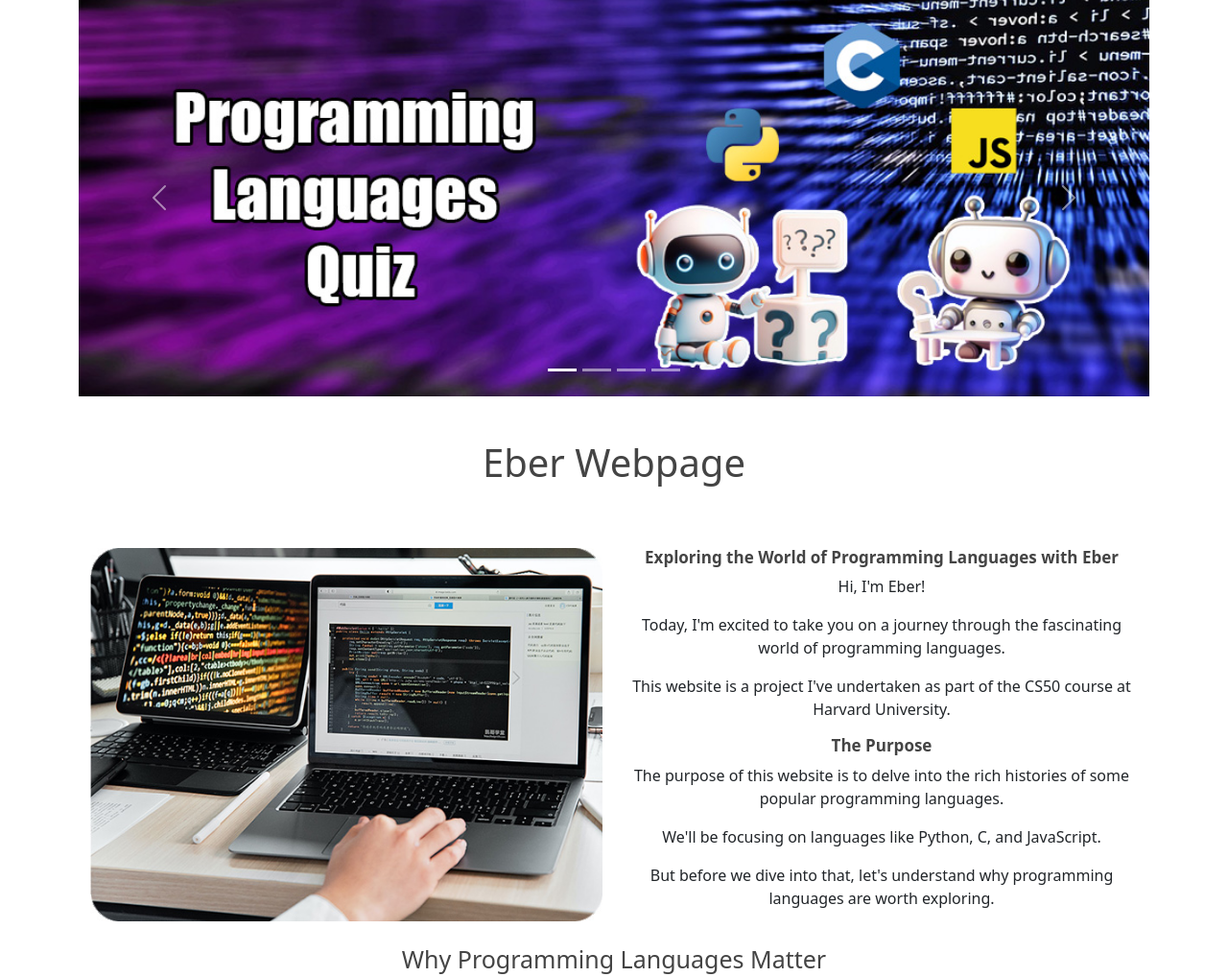
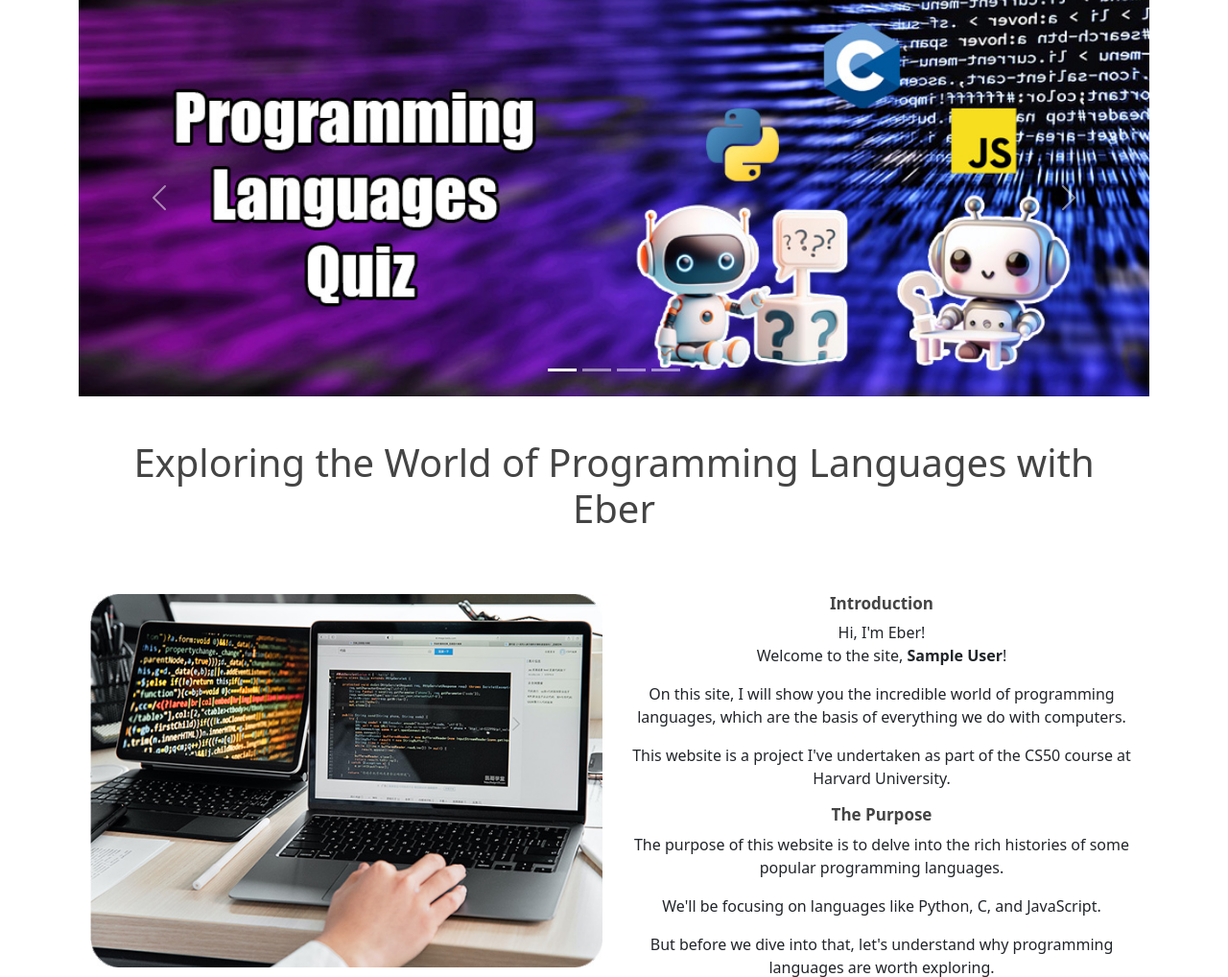
Before and after one commit to ebercr/cs50-final-project, a Flask app: page / in a window 1280 px wide. Shown: the part 64-1082 px from the top of the page at 96% size. Run offline with Flask 3, Linux system fonts and the light colour scheme; a user stored in the database is signed in; tables that the repository leaves empty hold one stand-in row (values such as "Sample post"); some libraries are stand-ins or nearby versions.

Commit message:
Updated personalized user welcome message on the homepage and added a new README.md file.

```diff
--- a/app.py
+++ b/app.py
@@ -36,7 +36,13 @@ def login_required(f):
 def index():
     """Show index page"""
 
-    return render_template("index.html")
+    user_id = session["user_id"]
+    name = db.execute("SELECT name FROM users WHERE id = ?", user_id)
+
+    # Get user's informations
+    name = name[0]["name"]
+
+    return render_template("index.html", name=name)
 
 
 @app.route("/register", methods=["GET", "POST"])
--- a/templates/index.html
+++ b/templates/index.html
@@ -87,19 +87,18 @@
   <div class="container">
     <div class="row">
       <div class="col-12">
-        <h2 class="main-title">Eber Webpage</h2>
+        <h2 class="main-title">Exploring the World of Programming Languages with Eber</h2>
       </div>
       <div class="col-md-6">
         <img class="img-fluid" src="/static/code.jpg" alt="code" />
       </div>
       <div class="col-md-6">
         <h3 class="abt-title">
-          Exploring the World of Programming Languages with Eber
+          Introduction
         </h3>
-        <p>Hi, I'm Eber!</p>
+        <p>Hi, I'm Eber!<br>Welcome to the site, <b>{{ name }}</b>!</p>
         <p>
-          Today, I'm excited to take you on a journey through the fascinating
-          world of programming languages.
+          On this site, I will show you the incredible world of programming languages, which are the basis of everything we do with computers.
         </p>
         <p>
           This website is a project I've undertaken as part of the CS50 course
```
Also changed, not shown: README.md (added), final_project.db.
